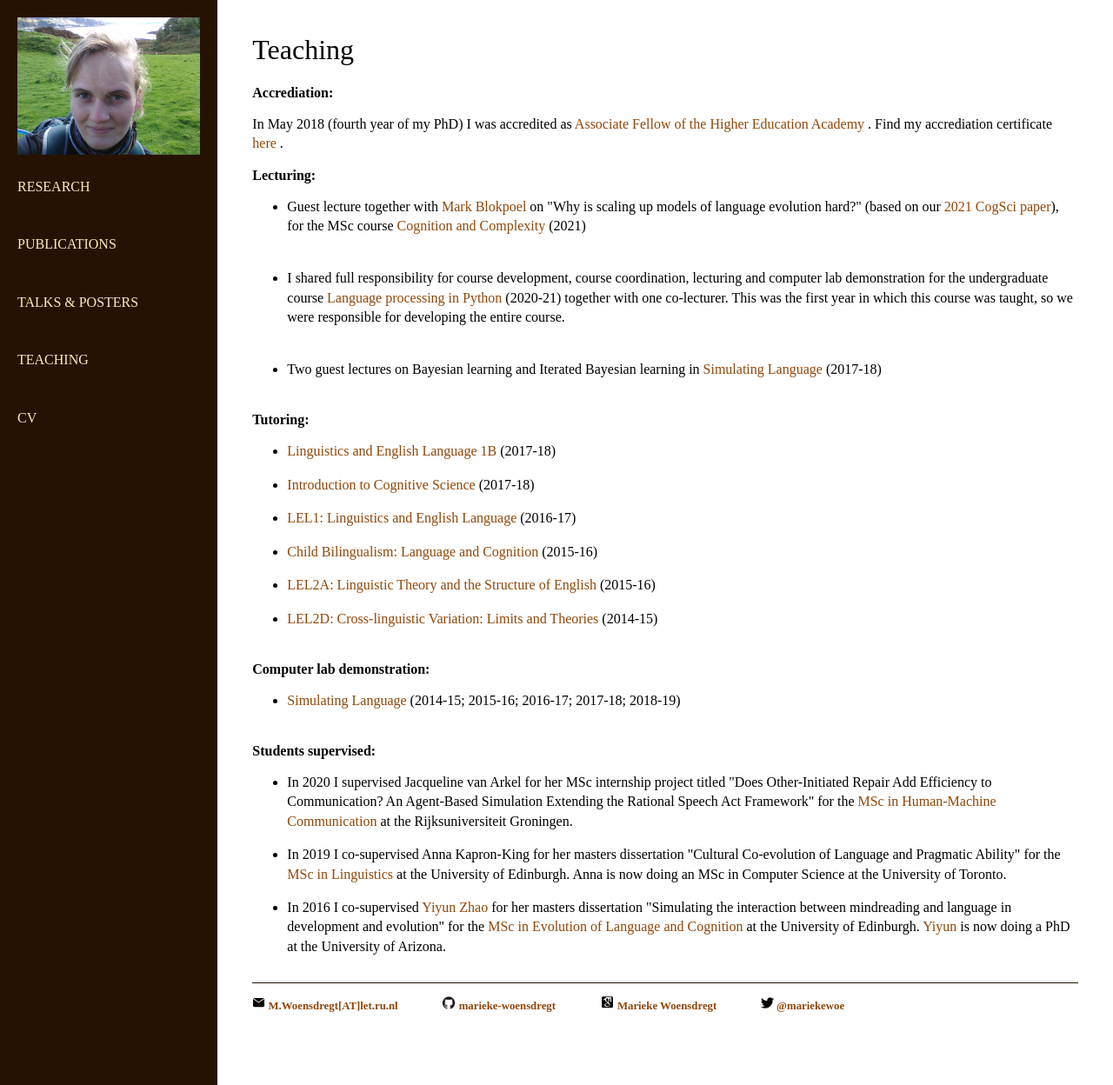
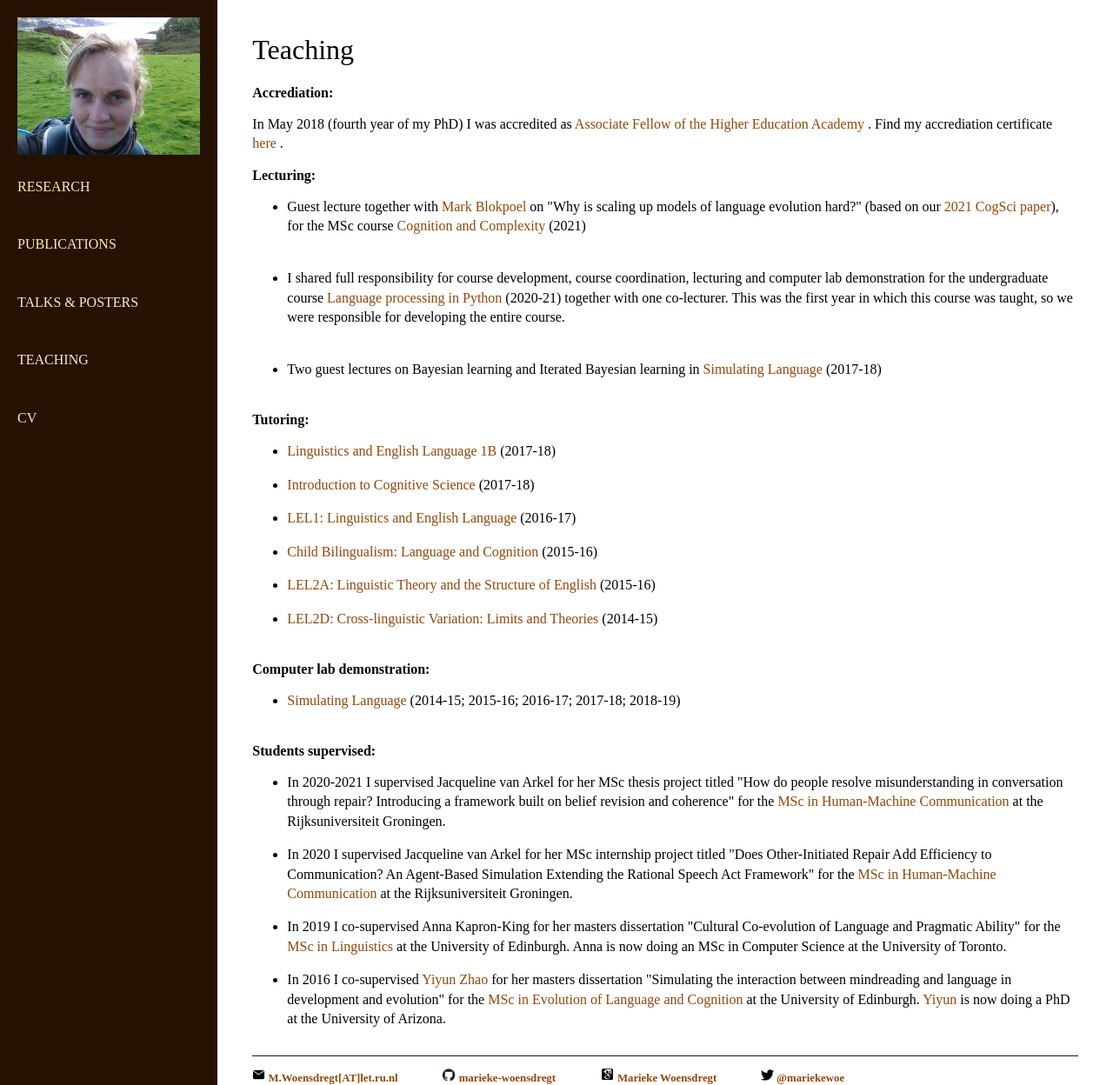
Before and after one commit to marieke-woensdregt/marieke-woensdregt.github.io, a Jekyll site: the page built from teaching/index.html, in a window 1280 px wide and 1248 px high. Shown: the whole window at 87% size. Built offline with Jekyll 4.4.1, drawn with Linux system fonts in a browser that asks for light colours.

Commit message:
Update index.html

```diff
--- a/teaching/index.html
+++ b/teaching/index.html
@@ -68,6 +68,13 @@ title: Teaching
 
 	<h3> Students supervised: </h3>
 	<ul>
+		<li><p> In 2020-2021 I supervised Jacqueline van Arkel for her MSc thesis project titled
+			"How do people resolve misunderstanding in conversation through repair? Introducing a framework built on belief revision and coherence"
+			for the
+			<a href="https://www.rug.nl/masters/human-machine-communication/">
+			   MSc in Human-Machine Communication</a> at the Rijksuniversiteit Groningen.
+		</p></li>
+
 		<li><p> In 2020 I supervised Jacqueline van Arkel for her MSc internship project titled
 			"Does Other-Initiated Repair Add Efficiency to Communication? An Agent-Based Simulation Extending the Rational Speech Act Framework"
 			for the
```
